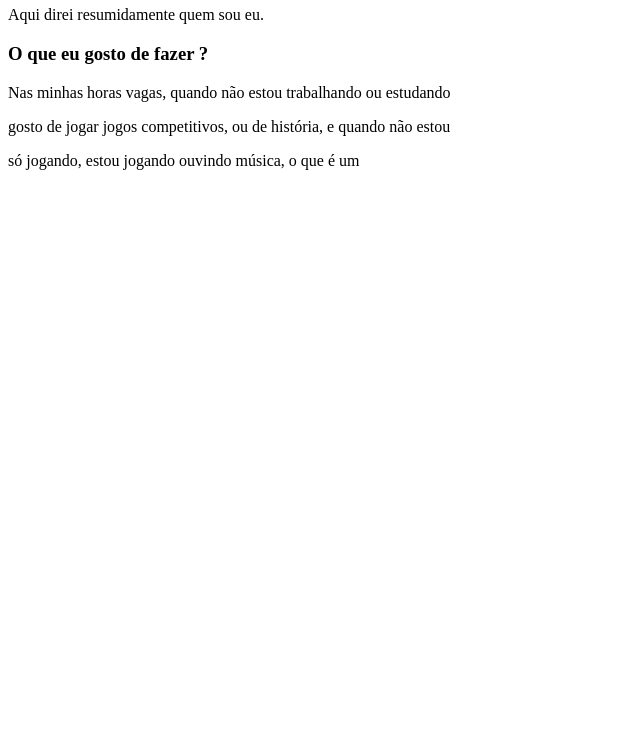
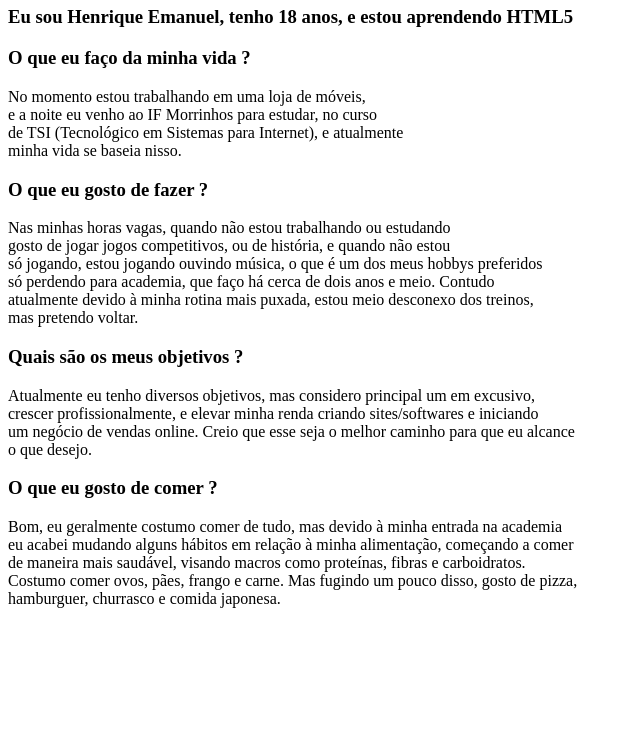
Before and after one commit to luenamezx7/aula1-ds, a plain HTML site: page index.html in a window 1280 px wide. Shown: the part 60-800 px from the top of the page, without its empty margins (0-640 px from the left). Drawn offline with Linux system fonts and the light colour scheme.

Commit message:
Add files via upload
Aula1 TSI - Quem sou eu ?

```diff
--- a/index.html
+++ b/index.html
@@ -6,17 +6,37 @@
 </head>
 <body>
 
-    <h1>Quem sou eu?</h1>
-    <p>Aqui direi resumidamente quem sou eu.</p>
+    <h1>Quem sou eu ?</h1>
+    <h3>Eu sou Henrique Emanuel, tenho 18 anos, e estou aprendendo HTML5</h3>
+
+    <h3>O que eu faço da minha vida ?</h3>
+
+    <p>No momento estou trabalhando em uma loja de móveis,<br>
+    e a noite eu venho ao IF Morrinhos para estudar, no curso<br>
+    de TSI (Tecnológico em Sistemas para Internet), e atualmente <br>
+    minha vida se baseia nisso.</p>
 
     <h3>O que eu gosto de fazer ?</h3>
-    <p>Nas minhas horas vagas, quando não estou trabalhando ou estudando</p>
-    gosto de jogar jogos competitivos, ou de história, e quando não estou</p>
-    só jogando, estou jogando ouvindo música, o que é um
+    <p>Nas minhas horas vagas, quando não estou trabalhando ou estudando<br>
+    gosto de jogar jogos competitivos, ou de história, e quando não estou<br>
+    só jogando, estou jogando ouvindo música, o que é um dos meus hobbys preferidos <br>
+    só perdendo para academia, que faço há cerca de dois anos e meio. Contudo <br>
+    atualmente devido à minha rotina mais puxada, estou meio desconexo dos treinos, <br>
+    mas pretendo voltar.</p>
 
+    <h3>Quais são os meus objetivos ?</h3>
+    <p>Atualmente eu tenho diversos objetivos, mas considero principal um em excusivo,<br>
+    crescer profissionalmente, e elevar minha renda criando sites/softwares e iniciando<br>
+    um negócio de vendas online. Creio que esse seja o melhor caminho para que eu alcance<br>
+    o que desejo.</p>
 
-    <h3></h3>
-    <h3></h3>
+    <h3>O que eu gosto de comer ?</h3>
+    <p>Bom, eu geralmente costumo comer de tudo, mas devido à minha entrada na academia<br>
+    eu acabei mudando alguns hábitos em relação à minha alimentação, começando a comer<br>
+    de maneira mais saudável, visando macros como proteínas, fibras e carboidratos.<br>
+    Costumo comer ovos, pães, frango e carne. Mas fugindo um pouco disso, gosto de pizza,<br>
+    hamburguer, churrasco e comida japonesa.</p>
+
     <h3></h3>
     <h3></h3>
 
```
